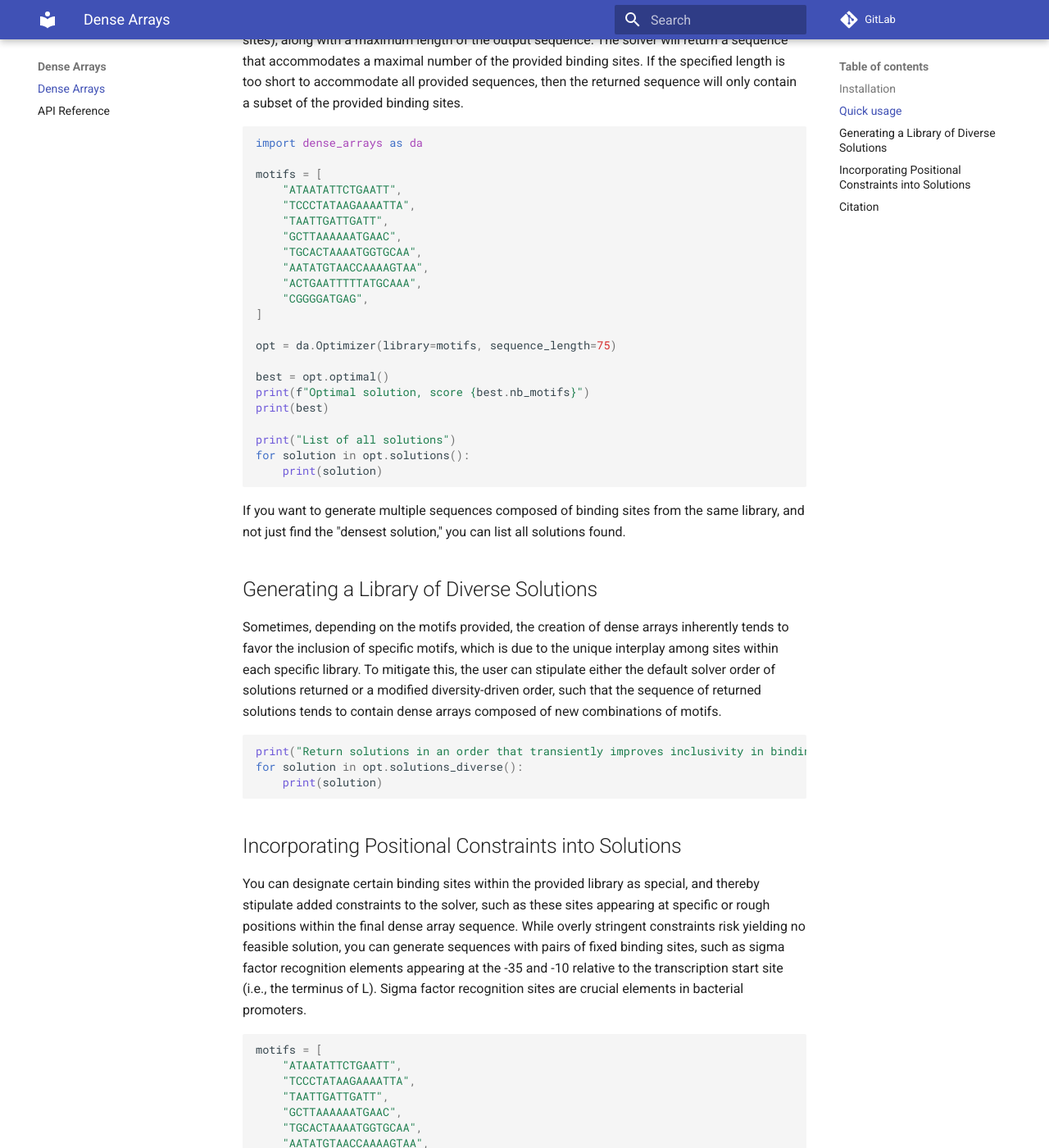
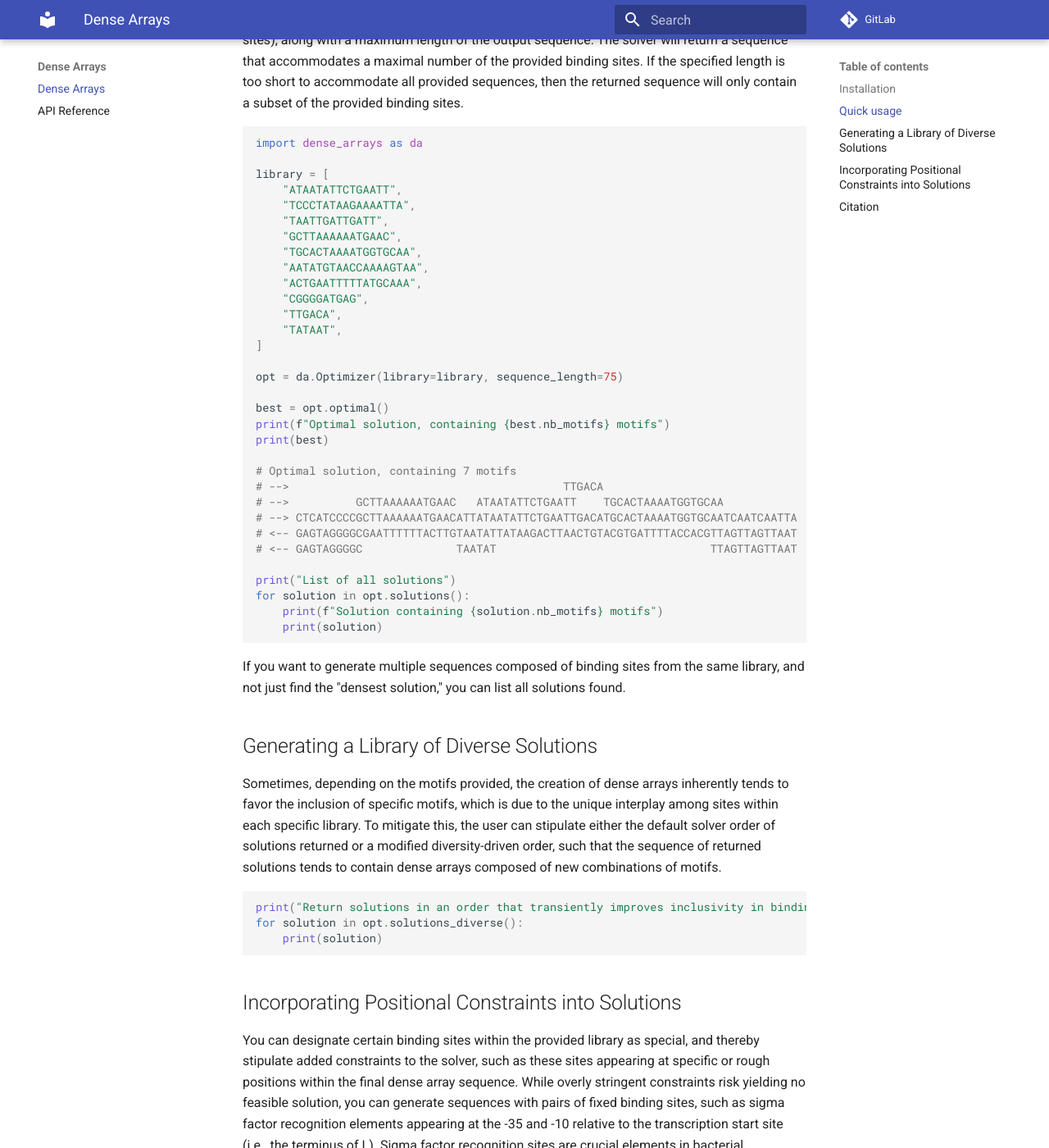
Before and after one commit to e-south/dense-arrays, an MkDocs documentation site: the page built from docs/index.md, in a window 1280 px wide and 1400 px high, scrolled down 575 px. Shown: the whole window at 82% size. Built offline with MkDocs 1.6.1 and Material for MkDocs 9.7.7, drawn with Linux system fonts in a browser that asks for light colours; comment, search, counter and statistics services are not loaded; some of the changed text lies outside the part shown.

Commit message:
Add solution examples

````diff
--- a/docs/index.md
+++ b/docs/index.md
@@ -24,7 +24,7 @@ In the simplest use case, the user can provide a list of motifs (e.g., transcrip
 ``` python
 import dense_arrays as da
 
-motifs = [
+library = [
     "ATAATATTCTGAATT",
     "TCCCTATAAGAAAATTA",
     "TAATTGATTGATT",
@@ -33,16 +33,26 @@ motifs = [
     "AATATGTAACCAAAAGTAA",
     "ACTGAATTTTTATGCAAA",
     "CGGGGATGAG",
+    "TTGACA",
+    "TATAAT",
 ]
 
-opt = da.Optimizer(library=motifs, sequence_length=75)
+opt = da.Optimizer(library=library, sequence_length=75)
 
 best = opt.optimal()
-print(f"Optimal solution, score {best.nb_motifs}")
+print(f"Optimal solution, containing {best.nb_motifs} motifs")
 print(best)
+
+# Optimal solution, containing 7 motifs
+# -->                                         TTGACA
+# -->          GCTTAAAAAATGAAC   ATAATATTCTGAATT    TGCACTAAAATGGTGCAA
+# --> CTCATCCCCGCTTAAAAAATGAACATTATAATATTCTGAATTGACATGCACTAAAATGGTGCAATCAATCAATTA
+# <-- GAGTAGGGGCGAATTTTTTACTTGTAATATTATAAGACTTAACTGTACGTGATTTTACCACGTTAGTTAGTTAAT
+# <-- GAGTAGGGGC              TAATAT                                TTAGTTAGTTAAT
 
 print("List of all solutions")
 for solution in opt.solutions():
+    print(f"Solution containing {solution.nb_motifs} motifs")
     print(solution)
 ```
 
@@ -63,25 +73,7 @@ for solution in opt.solutions_diverse():
 You can designate certain binding sites within the provided library as special, and thereby stipulate added constraints to the solver, such as these sites appearing at specific or rough positions within the final dense array sequence. While overly stringent constraints risk yielding no feasible solution, you can generate sequences with pairs of fixed binding sites, such as sigma factor recognition elements appearing at the -35 and -10 relative to the transcription start site (i.e., the terminus of L). Sigma factor recognition sites are crucial elements in bacterial promoters.
 
 ``` python
-motifs = [
-    "ATAATATTCTGAATT",
-    "TCCCTATAAGAAAATTA",
-    "TAATTGATTGATT",
-    "GCTTAAAAAATGAAC",
-    "TGCACTAAAATGGTGCAA",
-    "AATATGTAACCAAAAGTAA",
-    "ACTGAATTTTTATGCAAA",
-    "CGGGGATGAG",
-    "TTGACA",
-    "TATAAT",
-]
-
-opt = da.Optimizer(
-    library=motifs,
-    sequence_length=75,
-    strands="double",
-)
-
+# Adding another constraint to the previous optimizer
 opt.add_promoter_constraints(
     upstream="TTGACA",
     downstream="TATAAT",
@@ -90,6 +82,15 @@ opt.add_promoter_constraints(
 )
 
 best = opt.optimal()
+print(best)
+
+#     position 10  spacer length: 10
+#               v    |<-------->|
+# -->           TTGACA          |                                 GCTTAAAAAATGAAC
+# --> CGGGGATGAG                TATAAT           TCCCTATAAGAAAATTA
+# --> CGGGGATGAGTTGACAATCAATCAATTATAATTCAGAATATTATCCCTATAAGAAAATTAGCTTAAAAAATGAAC
+# <-- GCCCCTACTCAACTGTTAGTTAGTTAATATTAAGTCTTATAATAGGGATATTCTTTTAATCGAATTTTTTACTTG
+# <--                TTAGTTAGTTAAT TTAAGTCTTATAATA
 ```
 
 In some cases, motifs may come with labels, such as being associated with transcription factor activators or repressors. In such cases, these labels typically suggest a motif's natural placement within specific subregions of a gene's cis-regulatory region. For instance, activator binding sites are typically found upstream of the -35 sigma factor recognition element in bacterial promoters. Their effectiveness in gene regulation tends to decrease when positioned downstream of this element. The solver can be adapted to reflect these biological realities. By adjusting the initial edge weights in the SPP graph, the solver can be configured to preferentially select activator motifs for upstream positions. This adaptive weighting approach enhances the ability to create sequences that more accurately represent the complex organization of natural, multi-factor promoters, with site-specific enrichment of different types of binding motifs.
````
